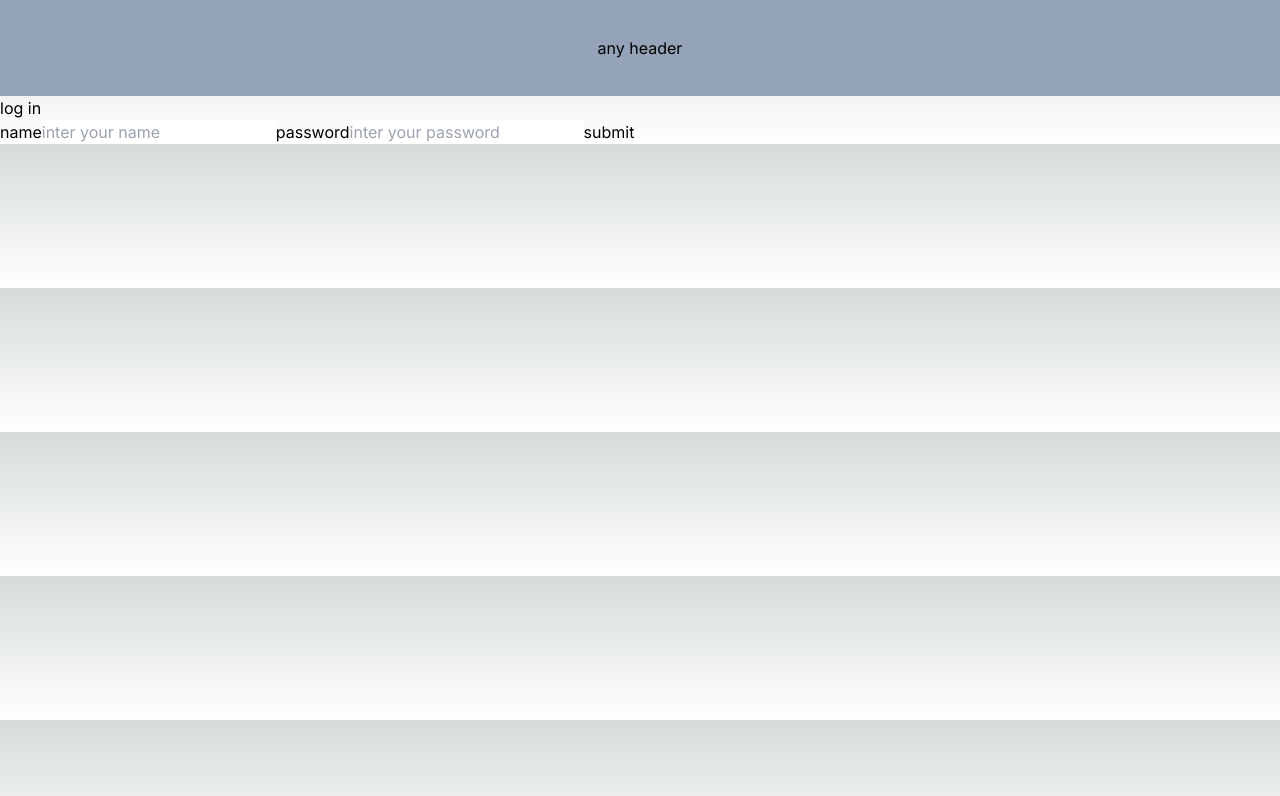
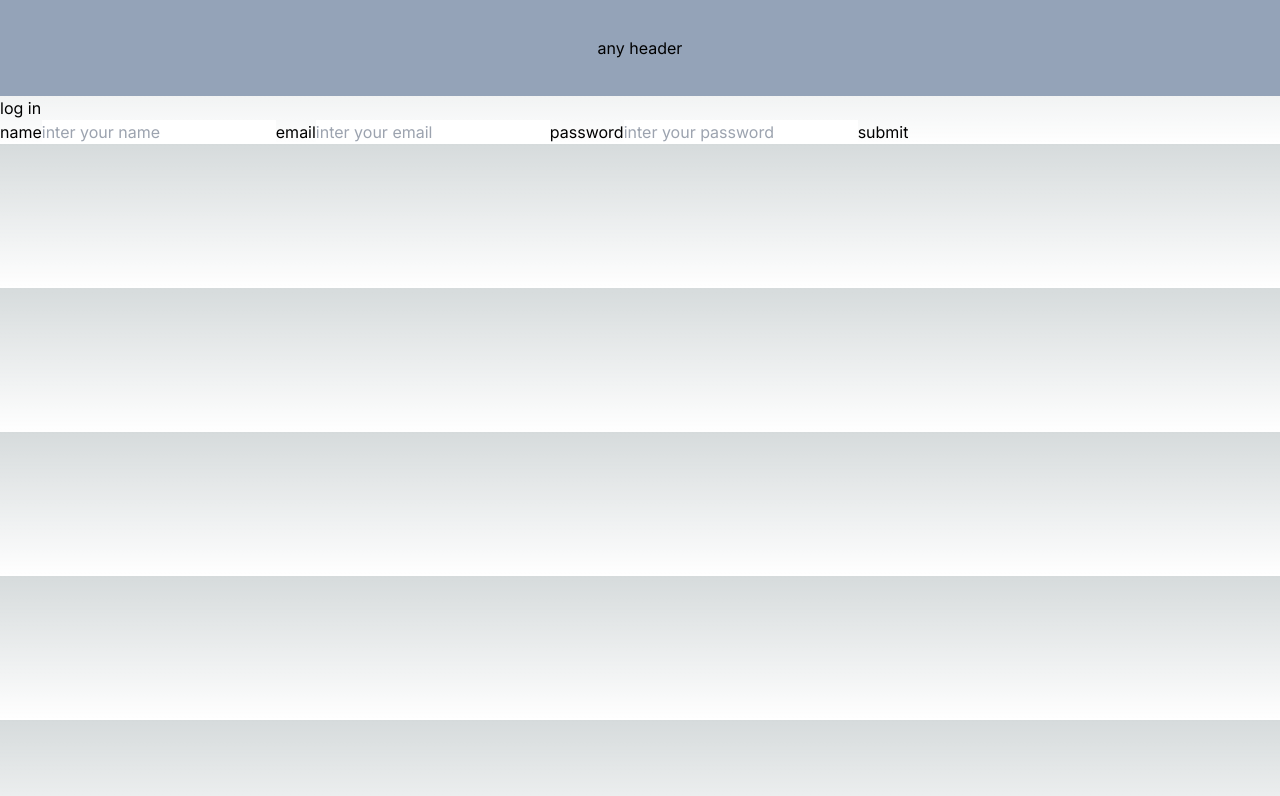
Before and after one commit to mohammadHosseinam/gitTrain, a Next.js app: page /auth/login in a window 1280 px wide. Shown: the top 796 px of the page. Built offline with nearby package versions, Linux system fonts and the light colour scheme.

Commit message:
email added to auth procces

```diff
--- a/app/auth/login/page.tsx
+++ b/app/auth/login/page.tsx
@@ -8,6 +8,8 @@
             <form action="submit">
                 <label htmlFor="name">name</label>
                 <input type="text" name="name" id="name" placeholder='inter your name'/>
+                <label htmlFor="email">email</label>
+                <input type="email" name="email" id="email" placeholder='inter your email'/>
                 <label htmlFor="password">password</label>
                 <input type="password" name="password" id="password" placeholder='inter your password'/>
                 <input type="submit" value="submit" />
--- a/app/auth/singup/page.tsx
+++ b/app/auth/singup/page.tsx
@@ -8,6 +8,8 @@
             <form action="submit">
                 <label htmlFor="name">name</label>
                 <input type="text" name="name" id="name" placeholder='inter your name'/>
+                <label htmlFor="email">email</label>
+                <input type="email" name="email" id="email" placeholder='inter your email'/>
                 <label htmlFor="password">password</label>
                 <input type="password" name="password" id="password" placeholder='inter your password'/>
                 <label htmlFor="repassword">reapit password</label>
```
